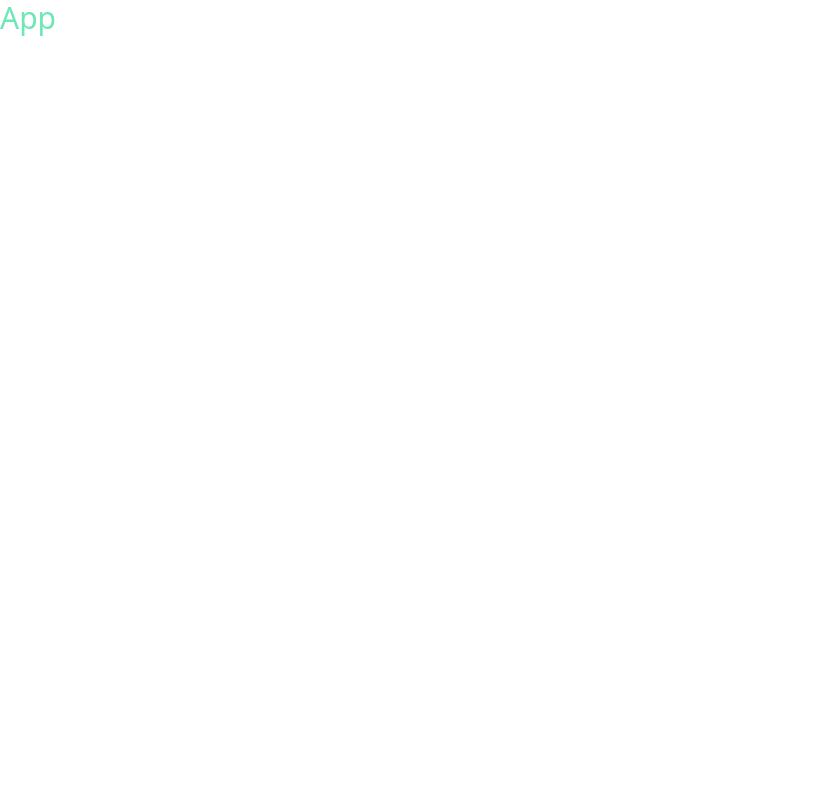
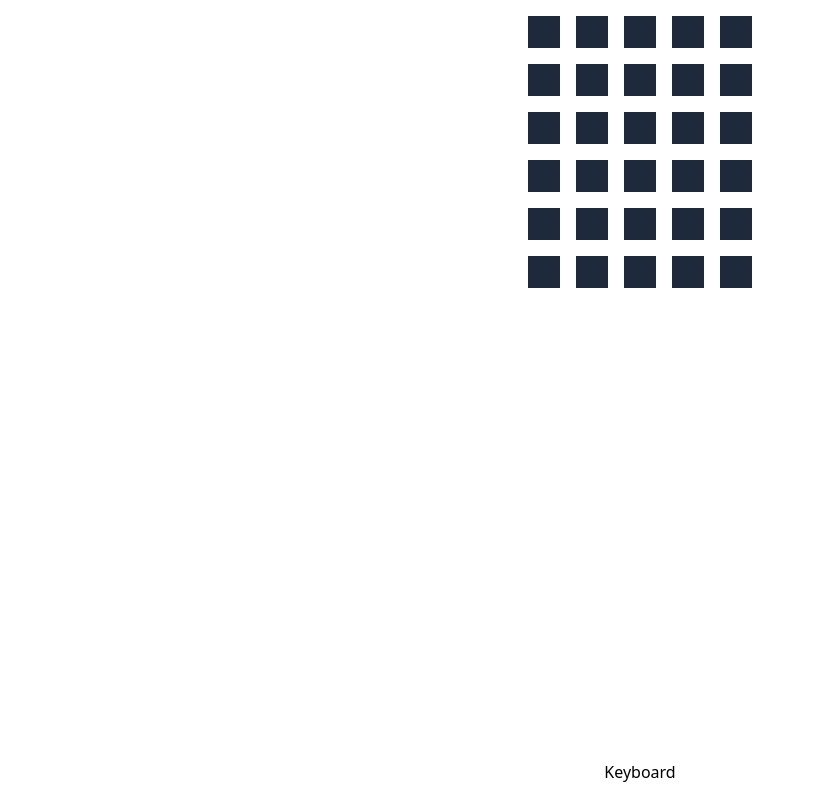
Before and after one commit to ShivangamSoni/wordle, a React (Vite) app: page / in a window 1280 px wide. Shown: the whole page, without its empty margins (0-815 px from the left). Built offline with nearby package versions, Linux system fonts and the light colour scheme.

Commit message:
Add: Guesses & Guess Tile

```diff
--- a/src/App.tsx
+++ b/src/App.tsx
@@ -1,7 +1,18 @@
+import { useState } from "react";
+import GuessGrid from "./components/GuessGrid";
+
 export default function App() {
+    const [guesses, setGuesses] = useState(
+        Array.from({ length: 6 }, (_) => Array.from({ length: 5 }, (_) => "")),
+    );
     return (
-        <>
-            <h1 className="text-3xl text-emerald-300">App</h1>
-        </>
+        <main className="flex flex-col items-center justify-between p-4 min-h-screen">
+            <div className="grid grid-cols-1 gap-4">
+                <GuessGrid guesses={guesses} />
+            </div>
+            <div className="space-x-4 space-y-4">
+                <h1>Keyboard</h1>
+            </div>
+        </main>
     );
 }
--- /dev/null
+++ b/src/components/GuessGrid.tsx
@@ -0,0 +1,31 @@
+import GuessTile from "./GuessTile";
+
+interface GuessGridProps {
+    guesses: string[][];
+}
+
+export default function GuessGrid({ guesses }: GuessGridProps) {
+    return (
+        <div className="grid grid-cols-1 gap-4">
+            {guesses.map((word, row) => {
+                const wordStr = word.join("");
+                return (
+                    <div
+                        key={`${row}-${wordStr}`}
+                        aria-label={wordStr}
+                        className="flex gap-4"
+                    >
+                        {word.map((char, cell) => (
+                            <GuessTile
+                                key={`${row}-${cell}-${char}`}
+                                cellIndex={cell}
+                            >
+                                {char}
+                            </GuessTile>
+                        ))}
+                    </div>
+                );
+            })}
+        </div>
+    );
+}
--- /dev/null
+++ b/src/components/GuessTile.tsx
@@ -0,0 +1,16 @@
+import { ReactNode } from "react";
+
+interface GuessTileProps {
+    children: ReactNode;
+    cellIndex: number;
+}
+
+export default function GuessTile({ children, cellIndex }: GuessTileProps) {
+    return (
+        <span
+            className={`bg-slate-800 text-white font-bold p-4 w-4 h-4 flex items-center justify-center`}
+        >
+            {children}
+        </span>
+    );
+}
```
